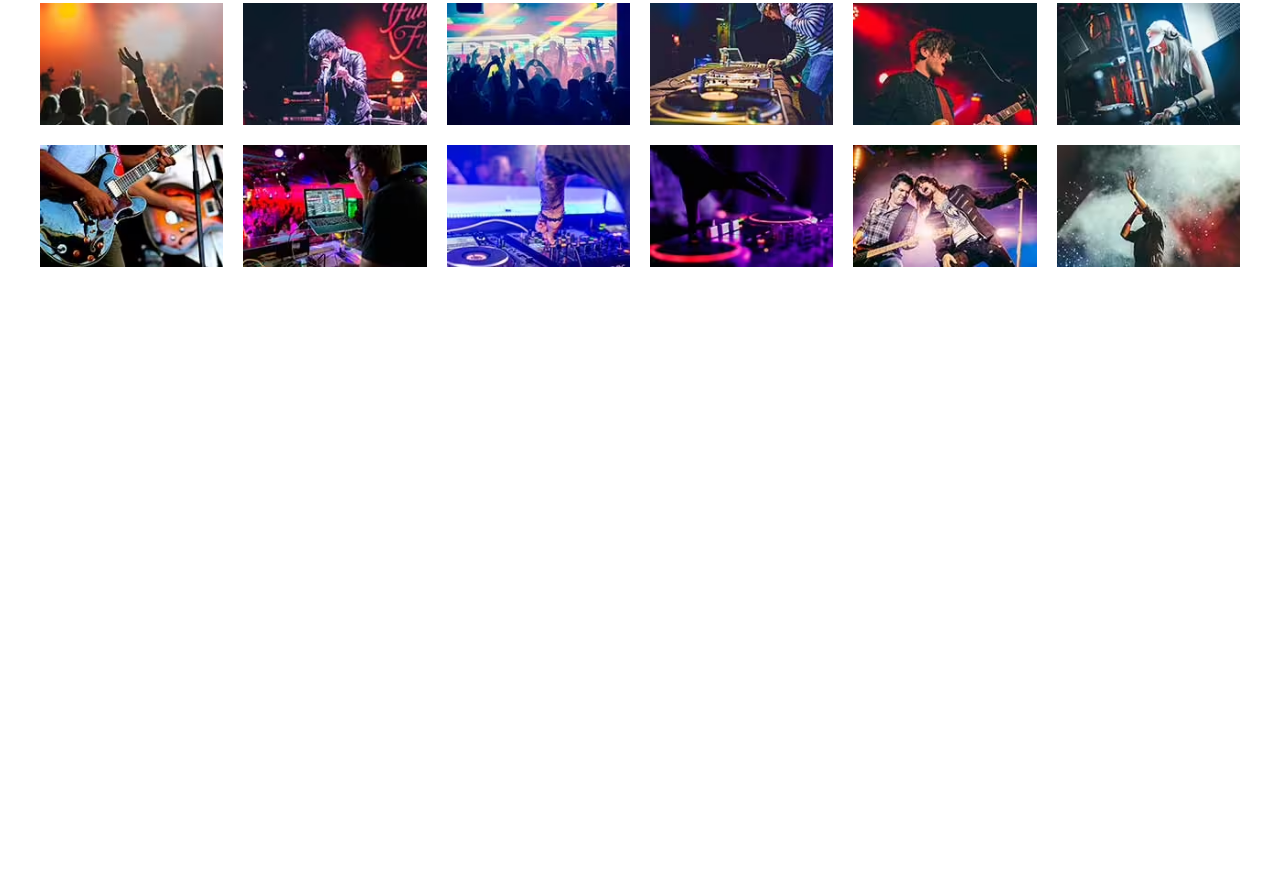
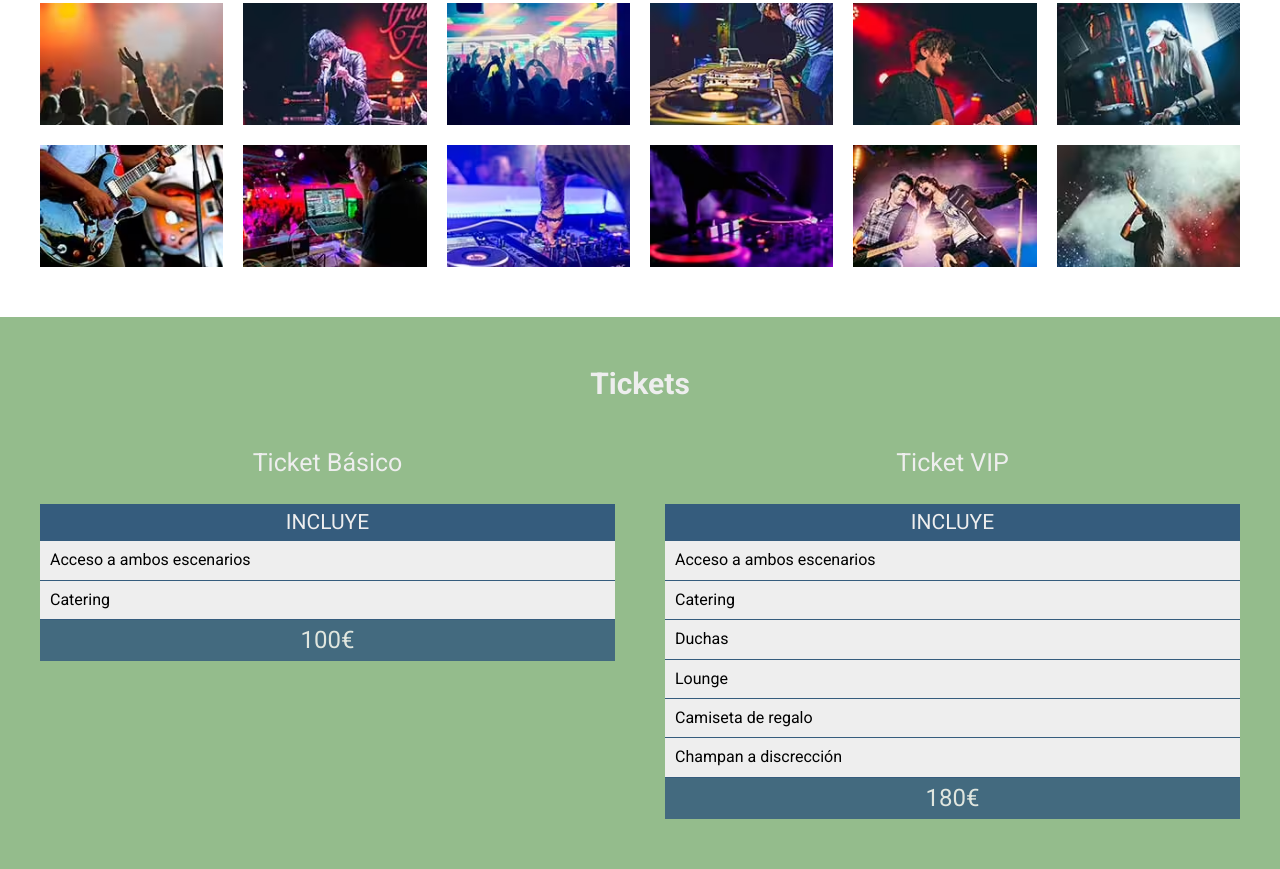
Before and after one commit to camposCode/musicEventsSassGulp, a website: page index.html in a window 1280 px wide. Shown: the part 2793-3662 px from the top of the page. Before the commit the page ends 3110 px from the top, so only its background shows below. Drawn offline with Linux system fonts and the light colour scheme; files that its build step writes are made by us from their sources.

Commit message:
galeria y boletos terminados

```diff
--- a/index.html
+++ b/index.html
@@ -162,6 +162,52 @@
 
         </ul>
     </section>
+
+    <section class="boletos bg-verde">
+        <h3>Tickets</h3>
+
+        <div class="contenedor contenedor-boletos">
+            <div class="basico pase">
+                <p class="nombre-pase">Ticket Básico</p>
+                <header class="pase-header">
+                    <p>Incluye</p>
+                </header>
+                <div class="pase-body">
+                    <ul>
+                        <li>
+                            Acceso a ambos escenarios
+                        </li>
+                        <li>Catering</li>
+                    </ul>
+                </div>
+                <footer class="pase-footer">
+                    <p>100€</p>
+                </footer>
+            </div>
+
+            <div class="premium pase">
+                <p class="nombre-pase">Ticket VIP</p>
+                <header class="pase-header">
+                    <p>Incluye</p>
+                </header>
+                <div class="pase-body">
+                    <ul>
+                        <li>
+                            Acceso a ambos escenarios
+                        </li>
+                        <li>Catering</li>
+                        <li>Duchas</li>
+                        <li>Lounge</li>
+                        <li>Camiseta de regalo</li>
+                        <li>Champan a discrección</li>
+                    </ul>
+                </div>
+                <footer class="pase-footer">
+                    <p>180€</p>
+                </footer>
+            </div>
+        </div>
+    </section>
     <script src="build/js/app.js"></script>
 </body>
 </html>
--- a/src/scss/layout/_galeria.scss
+++ b/src/scss/layout/_galeria.scss
@@ -43,3 +43,17 @@
         max-width: 90rem;
     }
 }
+
+.btn-cerrar{
+    width: 5rem;
+    height: 5rem;
+    border-radius: 50%;
+    background-color: v.$blanco;
+    color: v.$negro;
+    display: grid;
+    place-items: center;
+    position: absolute;
+    left: 50%;
+    bottom: 15%;
+    cursor: pointer;
+}
--- a/src/scss/layout/_index.scss
+++ b/src/scss/layout/_index.scss
@@ -3,3 +3,4 @@
 @forward 'festival';
 @forward 'lineup';
 @forward 'galeria';
+@forward 'boletos'
```
Also changed, not shown: build/css/app.css, build/js/app.js.
